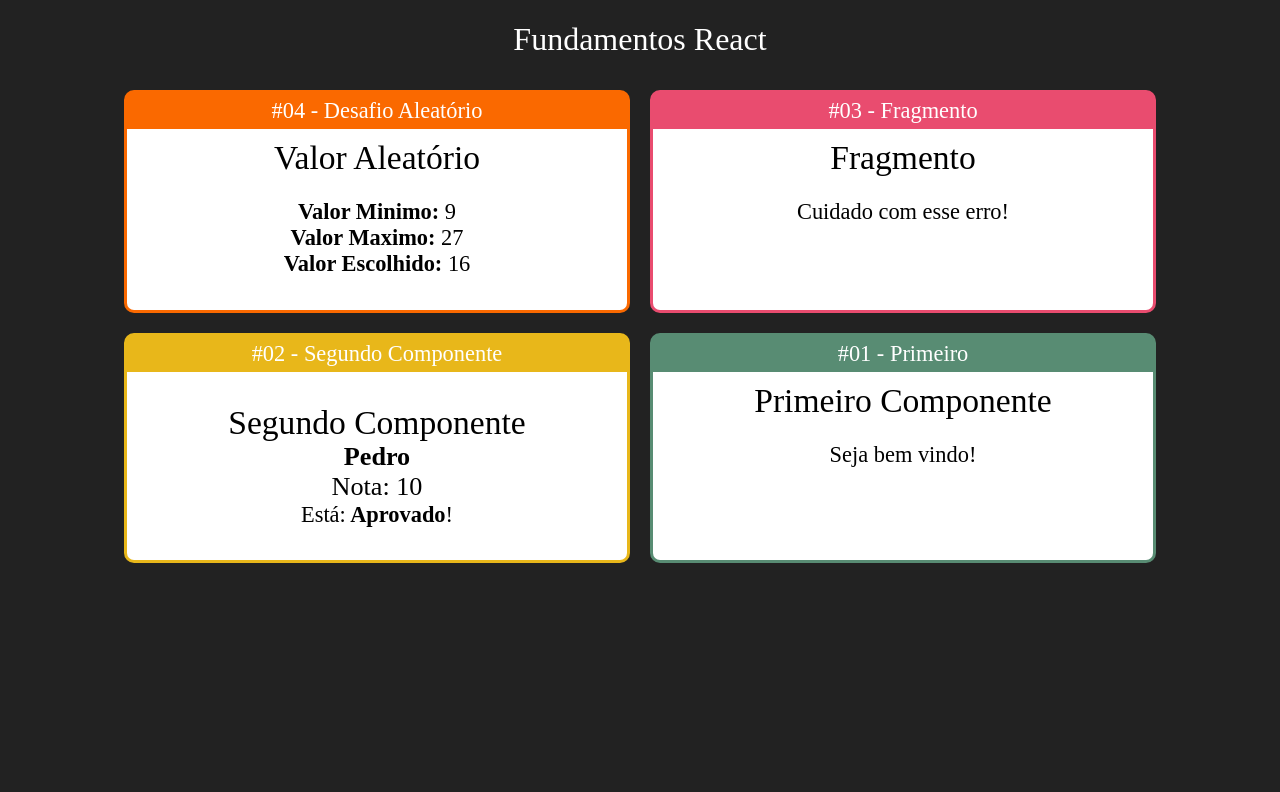
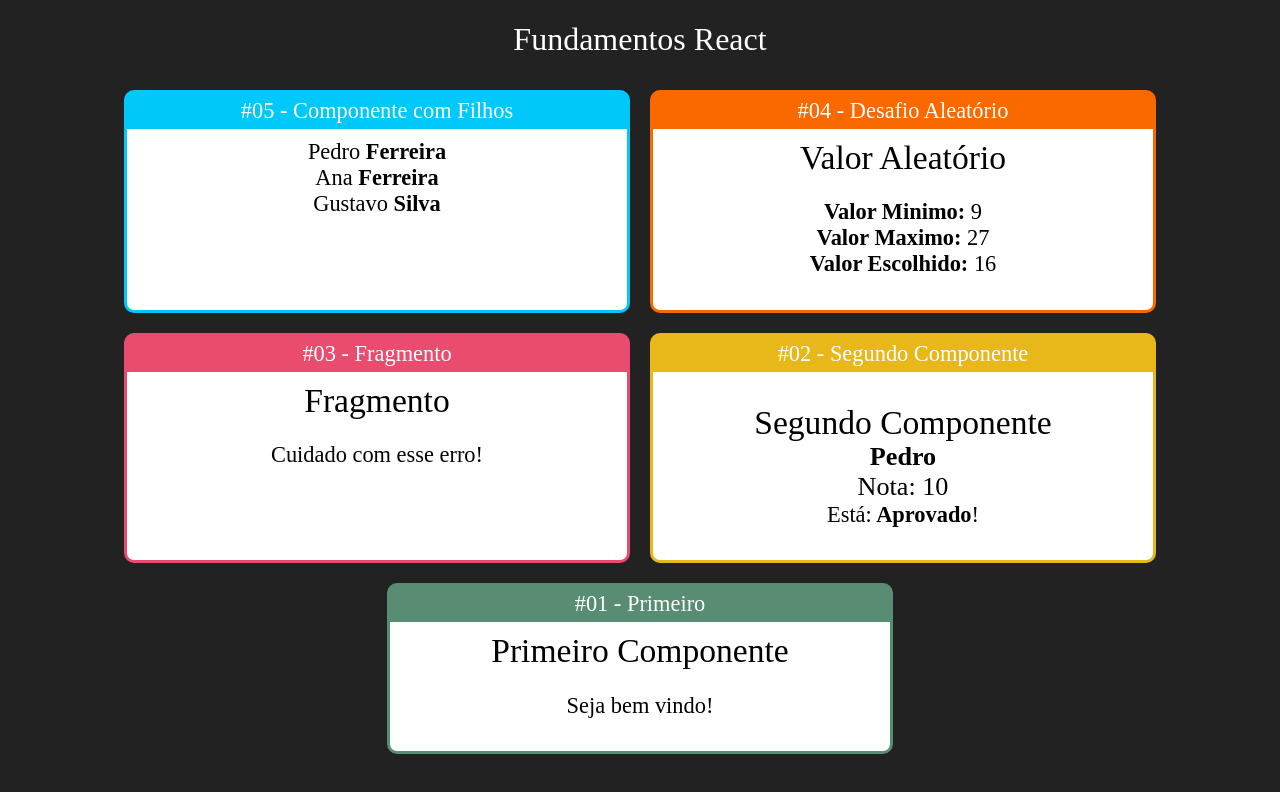
Before and after one commit to igortuag/FundamentosReact, a React (Create React App) app: page / in a window 1280 px wide. Shown: the top 792 px of the page. Built offline with nearby package versions, Linux system fonts and the light colour scheme; the HTML template or start-up script is replaced by a standard one.

Commit message:
22. Componente com Filho #01

```diff
--- a/src/App.jsx
+++ b/src/App.jsx
@@ -6,12 +6,17 @@
 import ComParametro from './components/basicos/ComParametro'
 import Fragmento from './components/basicos/Fragmento'
 import Aleatorio from './components/basicos/Aleatorio'
+import Familia from './components/basicos/Familia'
 
 export default _ =>
     <div className="App">
         <h1>Fundamentos React</h1>
 
         <div className="Cards">
+
+            <Card titulo="#05 - Componente com Filhos" color="#00C8F8">
+                <Familia sobreNome="Ferreira"/>
+            </Card>
 
             <Card titulo="#04 - Desafio Aleatório" color="#FA6900">
                 <Aleatorio min={9} max={27}></Aleatorio>
--- /dev/null
+++ b/src/components/basicos/Familia.jsx
@@ -0,0 +1,12 @@
+import React from 'react'
+import FamiliaMembro from './FamiliaMembro'
+
+export default props => {
+    return (
+        <div>
+            <FamiliaMembro nome="Pedro" {...props}/>
+            <FamiliaMembro nome="Ana" {...props}/>
+            <FamiliaMembro nome="Gustavo" sobreNome="Silva"/>
+        </div>
+    )
+}
--- /dev/null
+++ b/src/components/basicos/FamiliaMembro.jsx
@@ -0,0 +1,7 @@
+import React from 'react'
+
+export default props => {
+    return (
+        <div>{props.nome} <strong>{props.sobreNome}</strong></div>
+    )
+}
```
